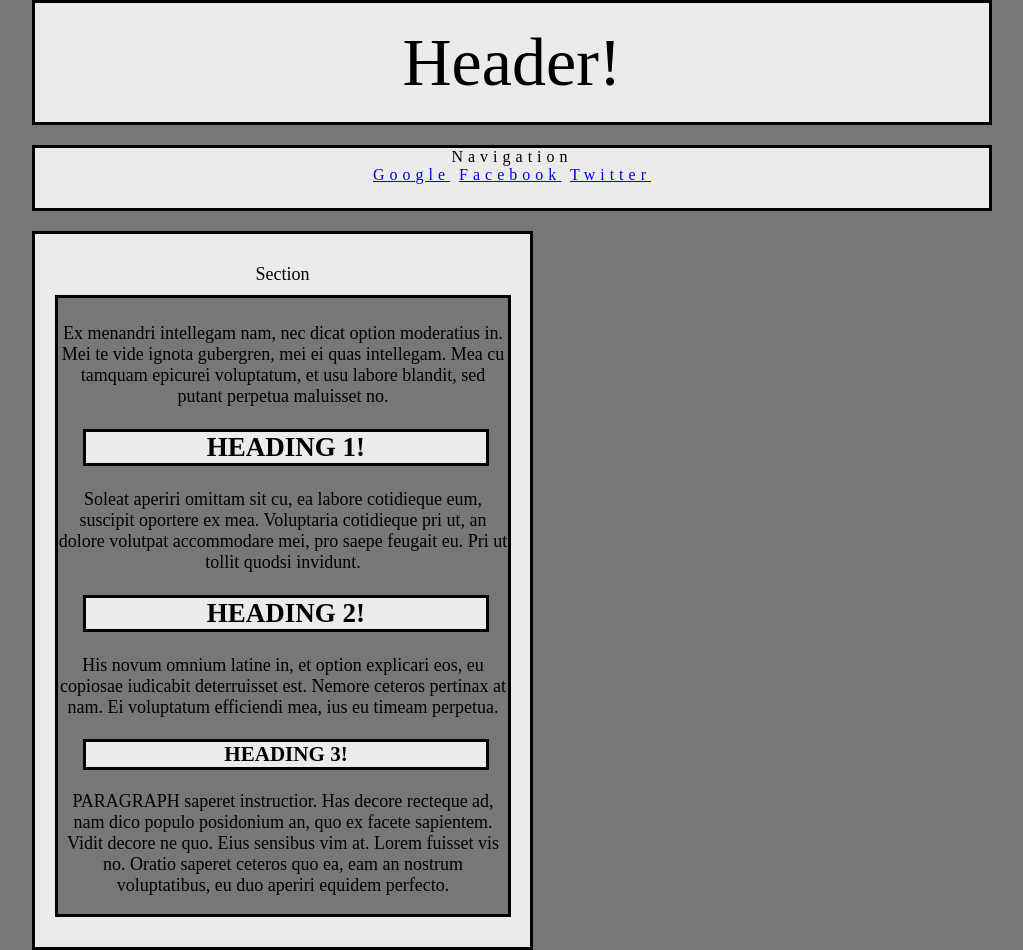
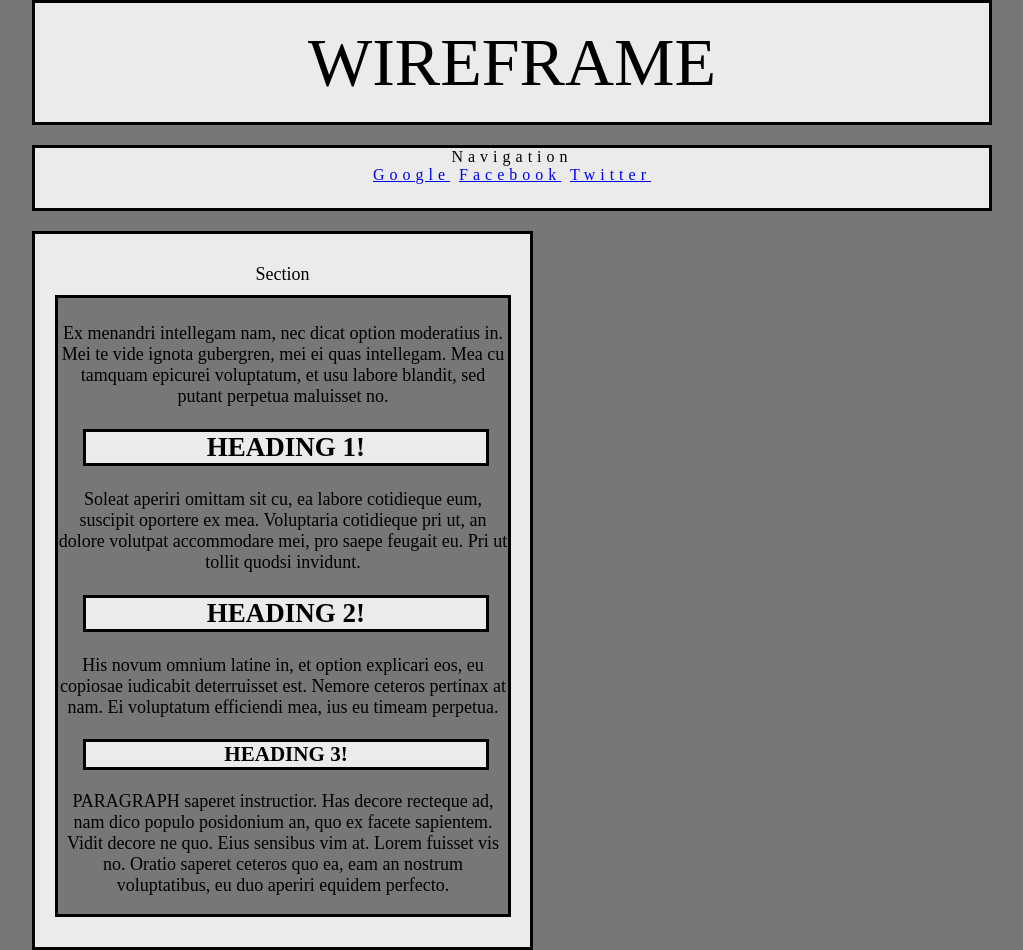
Before and after one commit to kpphillips707/hw_wireframe, a plain HTML site: page index.html in a window 1280 px wide. Shown: the top 950 px of the page, without its empty margins (128-1151 px from the left). Drawn offline with Linux system fonts and the light colour scheme.

Commit message:
Update index.html

```diff
--- a/index.html
+++ b/index.html
@@ -5,7 +5,7 @@
 	<link rel="stylesheet" type="text/css" href="styles.css">
 </head>
 <body>
-	<header> Header!
+	<header> WIREFRAME
 	</header>
 
 	<section id="nav">
```
